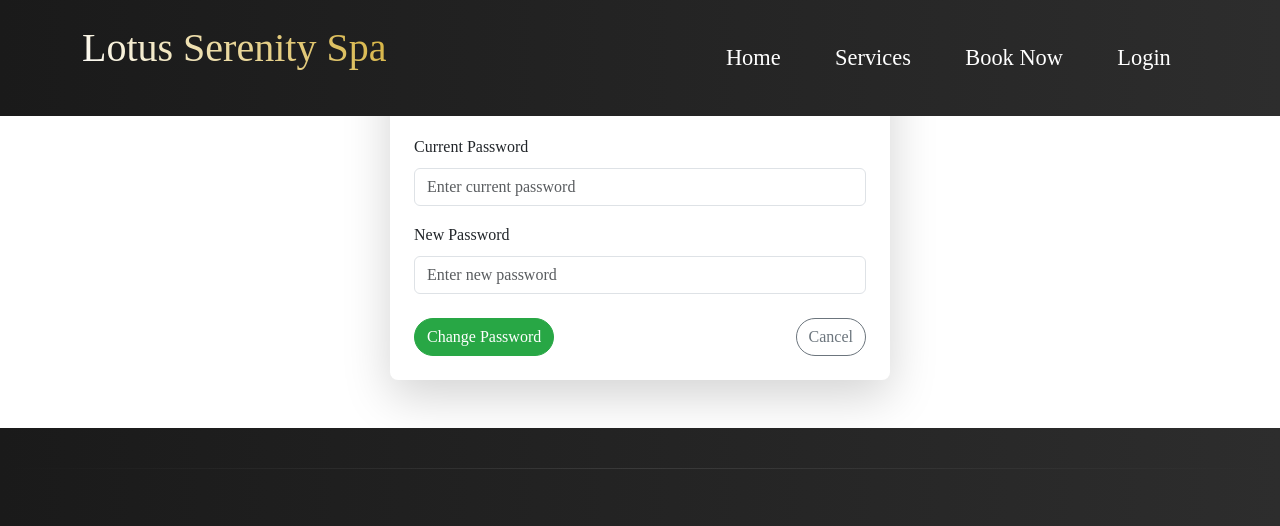
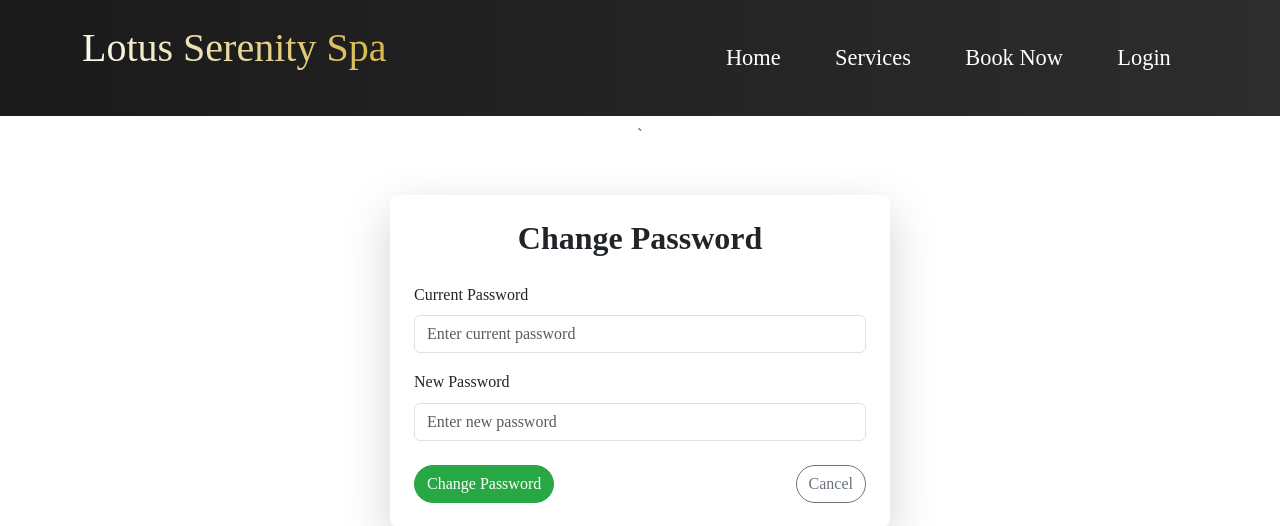
Before and after one commit to Ros-Salazar/3JFinalProj, a PHP site: page /change-password.php in a window 1280 px wide. Shown: the top 526 px of the page. Run offline with PHP 8.4, Linux system fonts and the light colour scheme; data comes from the database, SQL or seed files in the repository; some web fonts are replaced.

Commit message:
bruteforce method of making the card visible

```diff
--- a/change-password.php
+++ b/change-password.php
@@ -86,6 +86,10 @@
 
     <!-- Change Password Form -->
     <section class="container py-5">
+    <div class="text-center mb-5">
+            <p class="mb-5">.</p>
+            <p class="mb-2">`</p>
+        </div>
         <div class="card shadow-lg border-0 rounded-3 p-4 mx-auto" style="max-width: 500px;">
             <h2 class="text-center mb-4 fw-bold">Change Password</h2>
             <form method="post" class="form">
```
